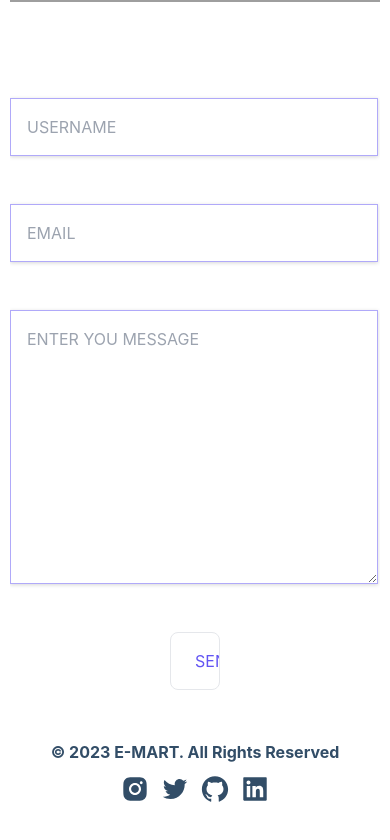
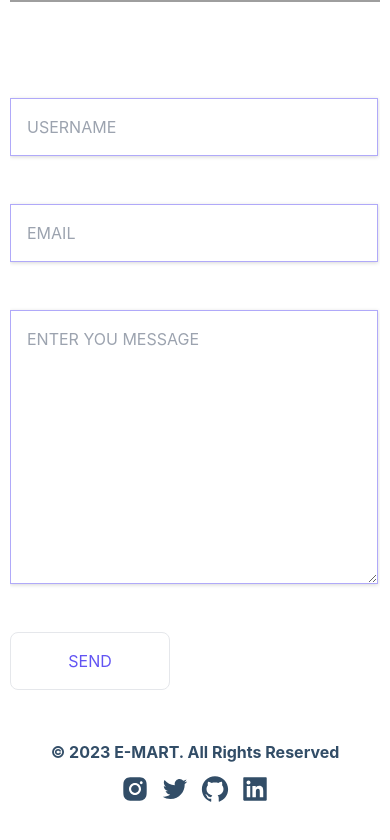
Before and after one commit to Jaivik01092001/Ecommerce, a Next.js app: page /contact in a window 390 px wide. In both pictures the pointer is over the input "send". Shown: the part 655-1495 px from the top of the page. Built offline with nearby package versions, Linux system fonts and the light colour scheme; no server answers; grey boxes are pictures that could not be loaded.

Commit message:
Update contact.module.css

```diff
--- a/styles/contact.module.css
+++ b/styles/contact.module.css
@@ -72,7 +72,7 @@
 .submit {
   border-radius: 0.5rem;
   max-width: 10rem;
-  margin-left: 0rem;
+  margin-left: 0;
   margin-top: 0rem;
   padding: 1rem 1.5rem;
   background-color: rgb(98, 84, 243);
@@ -83,11 +83,11 @@
   font-size: 1rem;
   cursor: pointer;
   transition: all 0.2s ease 0s;
-}
+  }
 .submit:hover {
   border-radius: 0.5rem;
-  max-width: 0rem;
-  margin-left: 10rem;
+  max-width: 10rem;
+  margin-left: 0rem;
   margin-top: 0rem;
   background-color: rgb(255, 255, 255);
   color: rgb(98, 84, 243);
```
